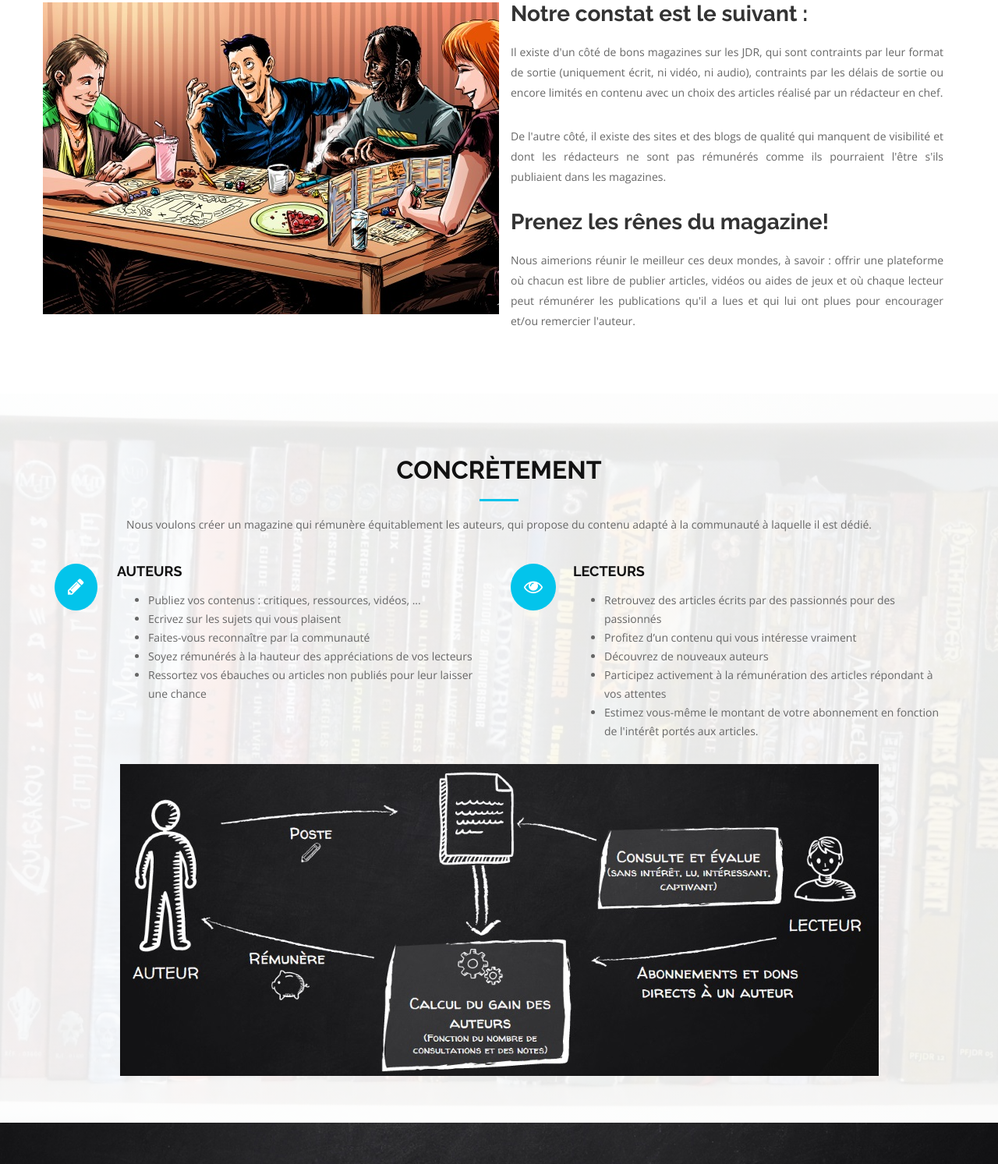
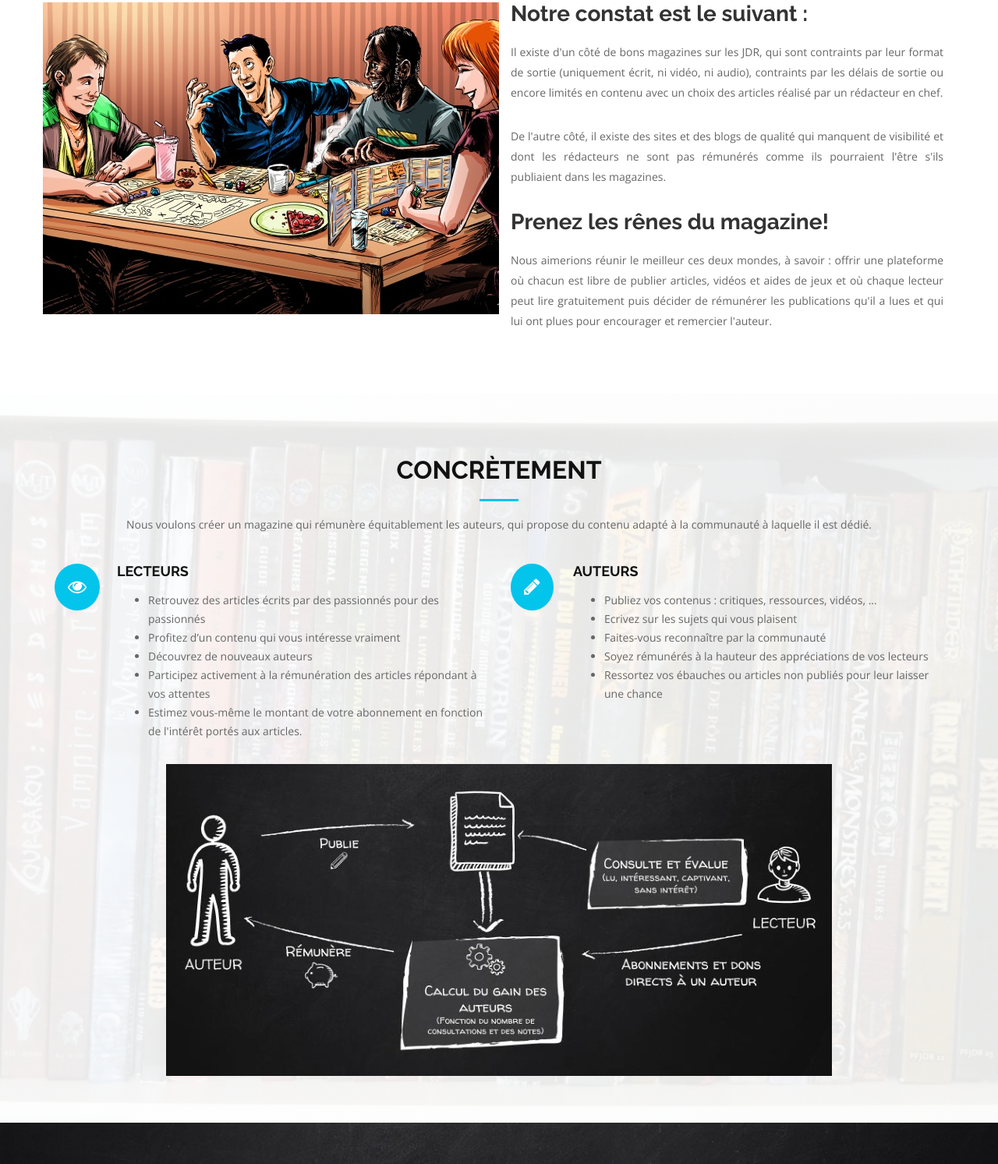
Before and after one commit to ardteam/jdrmag-site, a plain HTML site: page index.html in a window 1280 px wide. Shown: the part 1125-2618 px from the top of the page at 78% size. Drawn offline with nearby package versions, Linux system fonts and the light colour scheme.

Commit message:
Mise à jour de l'image "fonctionnement" Petite correction du textes de "Prenez les rênes du magazine!"

```diff
--- a/css/style.css
+++ b/css/style.css
@@ -99,7 +99,7 @@ h1, h2, h3, h4, h5, h6 {
 }
 
 #hero .hero-container {
-    background: rgba(0, 0, 0, 0.6);
+    background: rgba(0, 0, 0, 0.8);
     display: table-cell;
     margin: 0;
     padding: 0;
--- a/index.html
+++ b/index.html
@@ -137,8 +137,8 @@
                     dans les magazines. </p>
                 <h2 class="about-title">Prenez les rênes du magazine!</h2>
                 <p class="about-text">
-                    Nous aimerions réunir le meilleur ces deux mondes, à savoir : offrir une plateforme où chacun est libre de publier articles, vidéos ou aides de jeux et où chaque lecteur peut
-                    rémunérer les publications qu'il a lues et qui lui ont plues pour encourager et/ou remercier l'auteur. </p>
+                    Nous aimerions réunir le meilleur ces deux mondes, à savoir : offrir une plateforme où chacun est libre de publier articles, vidéos et aides de jeux et où chaque lecteur peut
+                    lire gratuitement puis décider de rémunérer les publications qu'il a lues et qui lui ont plues pour encourager et remercier l'auteur. </p>
             </div>
         </div>
     </div>
@@ -160,6 +160,23 @@ Services Section
 
         <div class="row">
             <div class="col-md-6 col-xs-12 service-item">
+                <div class="service-icon"><i class="fa fa-eye "></i></div>
+                <h4 class="service-title"><a href="">Lecteurs</a></h4>
+                <div class="service-description">
+                    <ul>
+                        <li>Retrouvez des articles écrits par des passionnés pour des passionnés</li>
+                        <li>Profitez d’un contenu qui vous intéresse vraiment</li>
+                        <li>Découvrez de nouveaux auteurs</li>
+                        <li>Participez activement à la rémunération des articles répondant à vos attentes</li>
+                        <li>Estimez vous-même le montant de votre abonnement en fonction de l'intérêt portés aux articles.</li>
+
+                        <!--<li>Abonnez-vous,</li>
+                        <li>lisez les articles qui vous intéressent,</li>
+                        <li>rémunérez les articles et auteurs qui vous plaisent, via votre abonnement.</li>-->
+                    </ul>
+                </div>
+            </div>
+            <div class="col-md-6 col-xs-12 service-item">
                 <div class="service-icon"><i class="fa fa-pencil "></i></div>
                 <h4 class="service-title"><a href="">Auteurs</a></h4>
                 <div class="service-description">
@@ -178,25 +195,8 @@ Services Section
                     </ul>
                 </div>
             </div>
-            <div class="col-md-6 col-xs-12 service-item">
-                <div class="service-icon"><i class="fa fa-eye "></i></div>
-                <h4 class="service-title"><a href="">Lecteurs</a></h4>
-                <div class="service-description">
-                    <ul>
-                        <li>Retrouvez des articles écrits par des passionnés pour des passionnés</li>
-                        <li>Profitez d’un contenu qui vous intéresse vraiment</li>
-                        <li>Découvrez de nouveaux auteurs</li>
-                        <li>Participez activement à la rémunération des articles répondant à vos attentes</li>
-                        <li>Estimez vous-même le montant de votre abonnement en fonction de l'intérêt portés aux articles.</li>
-
-                        <!--<li>Abonnez-vous,</li>
-                        <li>lisez les articles qui vous intéressent,</li>
-                        <li>rémunérez les articles et auteurs qui vous plaisent, via votre abonnement.</li>-->
-                    </ul>
-                </div>
-            </div>
             <div class="col-md-12 fonctionnement-img">
-                <img src="img/fonctionnement-2.jpg" alt="JDR fonctionnement"/>
+                <img src="img/fonctionnement-3.jpg" alt="JDR fonctionnement"/>
             </div>
         </div>
     </div>
```
Also changed, not shown: img/fonctionnement-3.jpg (added).
